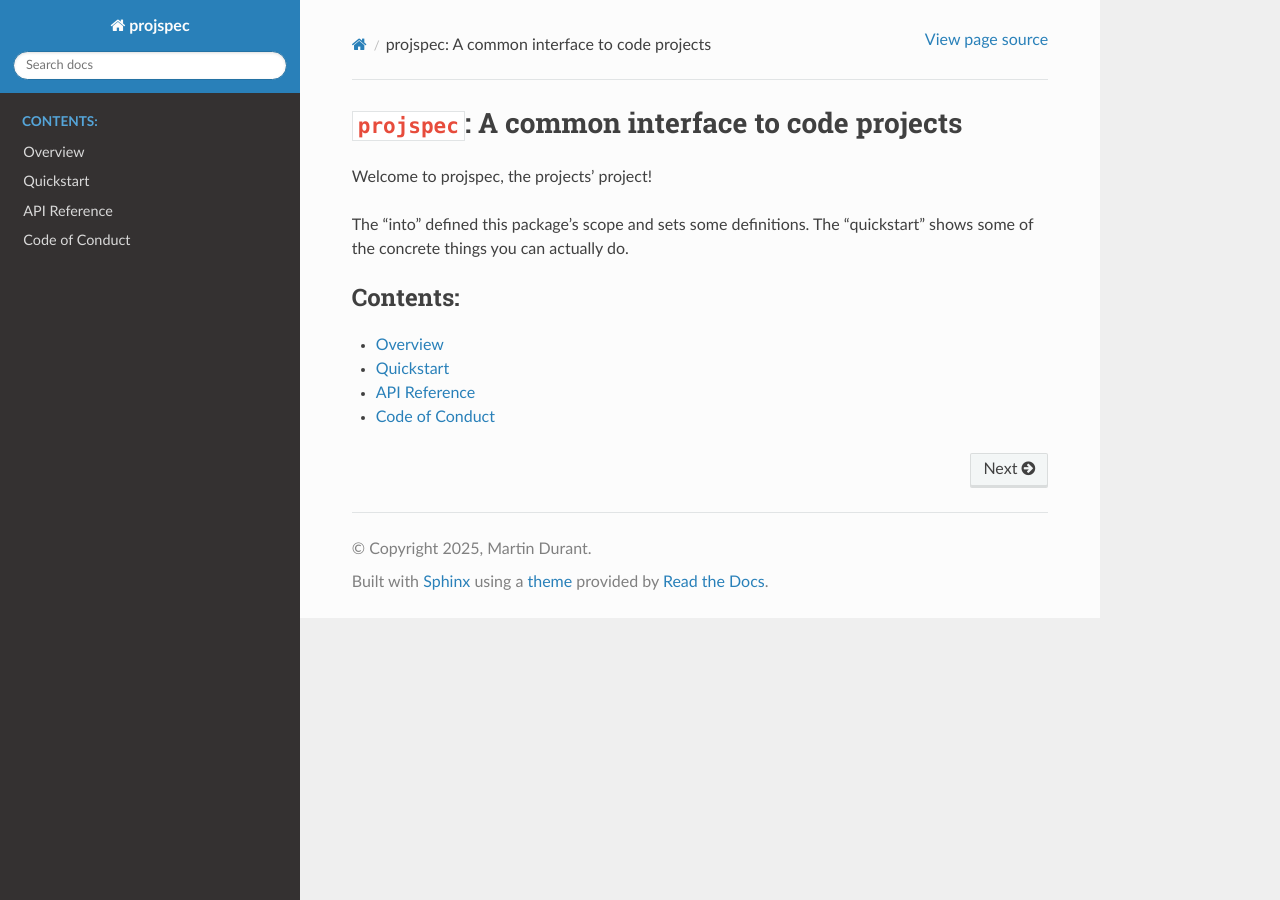
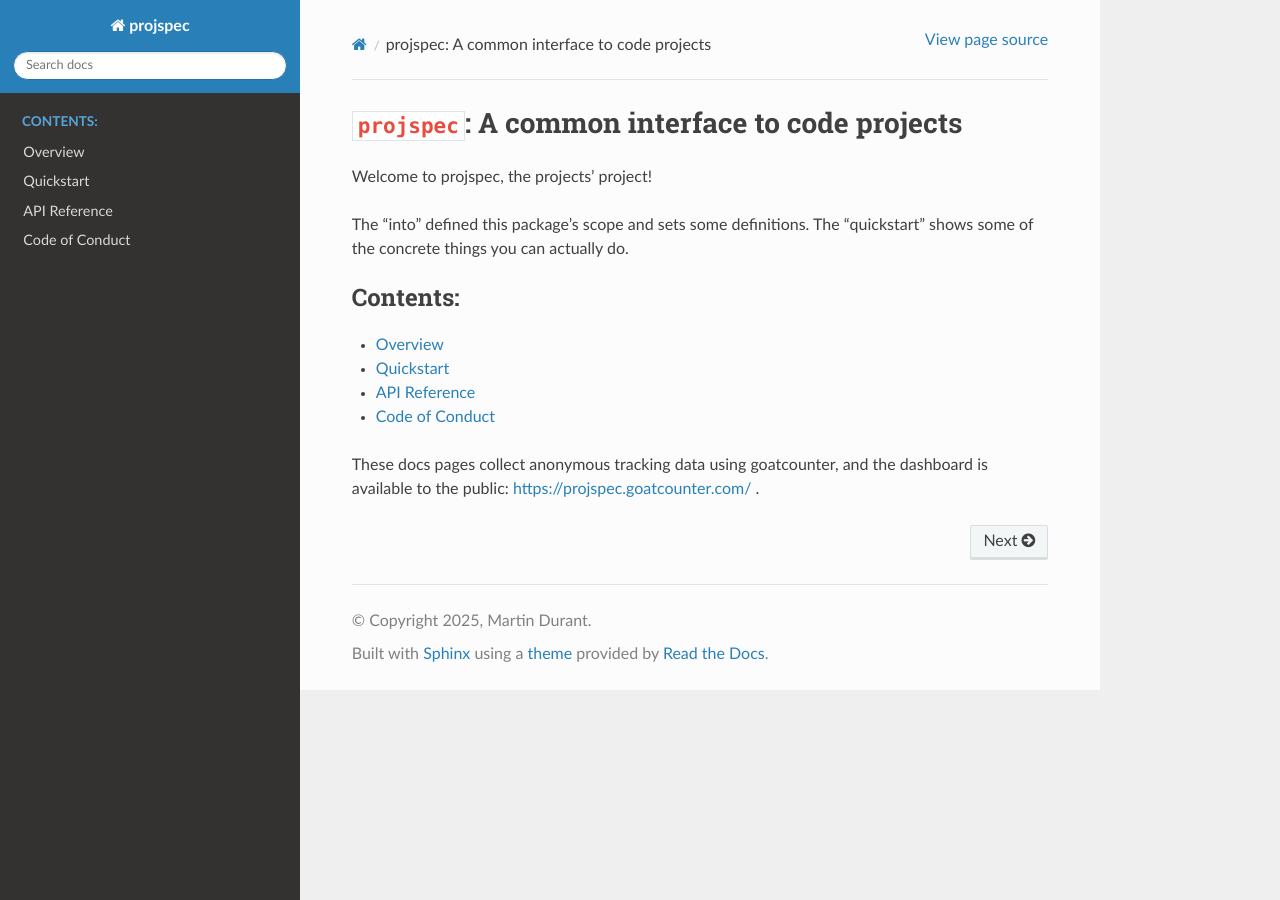
Before and after one commit to fsspec/projspec, a Sphinx documentation site: the page built from docs/source/index.rst, in a window 1280 px wide. Built offline with Sphinx 7.4.7 and the Read the Docs theme 3.1.0, drawn with Linux system fonts in a browser that asks for light colours; the version number is read from the project's files by our own code.

Commit message:
goat link

```diff
--- a/docs/source/index.rst
+++ b/docs/source/index.rst
@@ -15,6 +15,12 @@ shows some of the concrete things you can actually do.
    api.rst
    code-of-conduct.rst
 
+
+These docs pages collect anonymous tracking data using goatcounter, and the
+dashboard is available to the public: https://projspec.goatcounter.com/ .
+
+
+
 .. raw:: html
 
     <script data-goatcounter="https://projspec.goatcounter.com/count"
```
